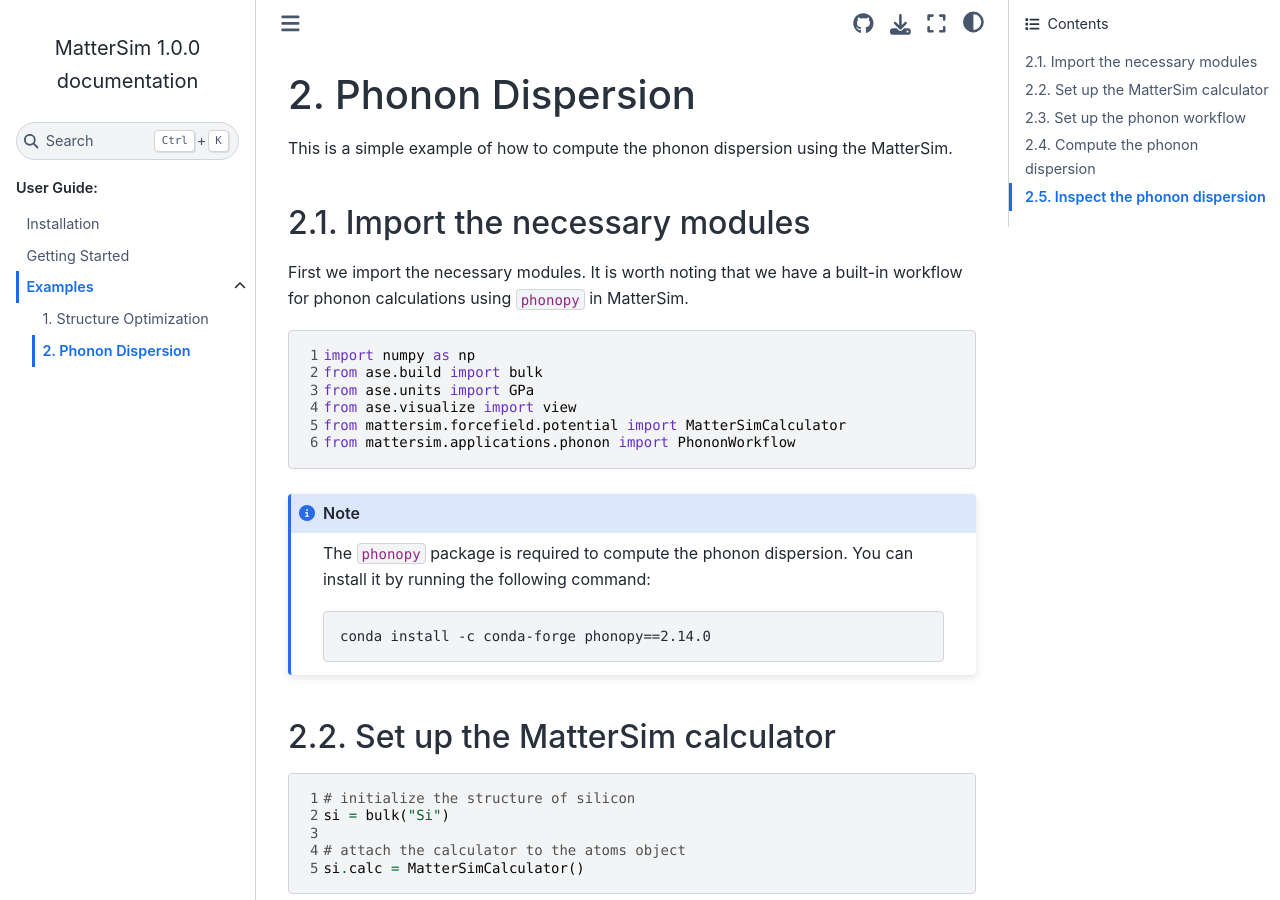
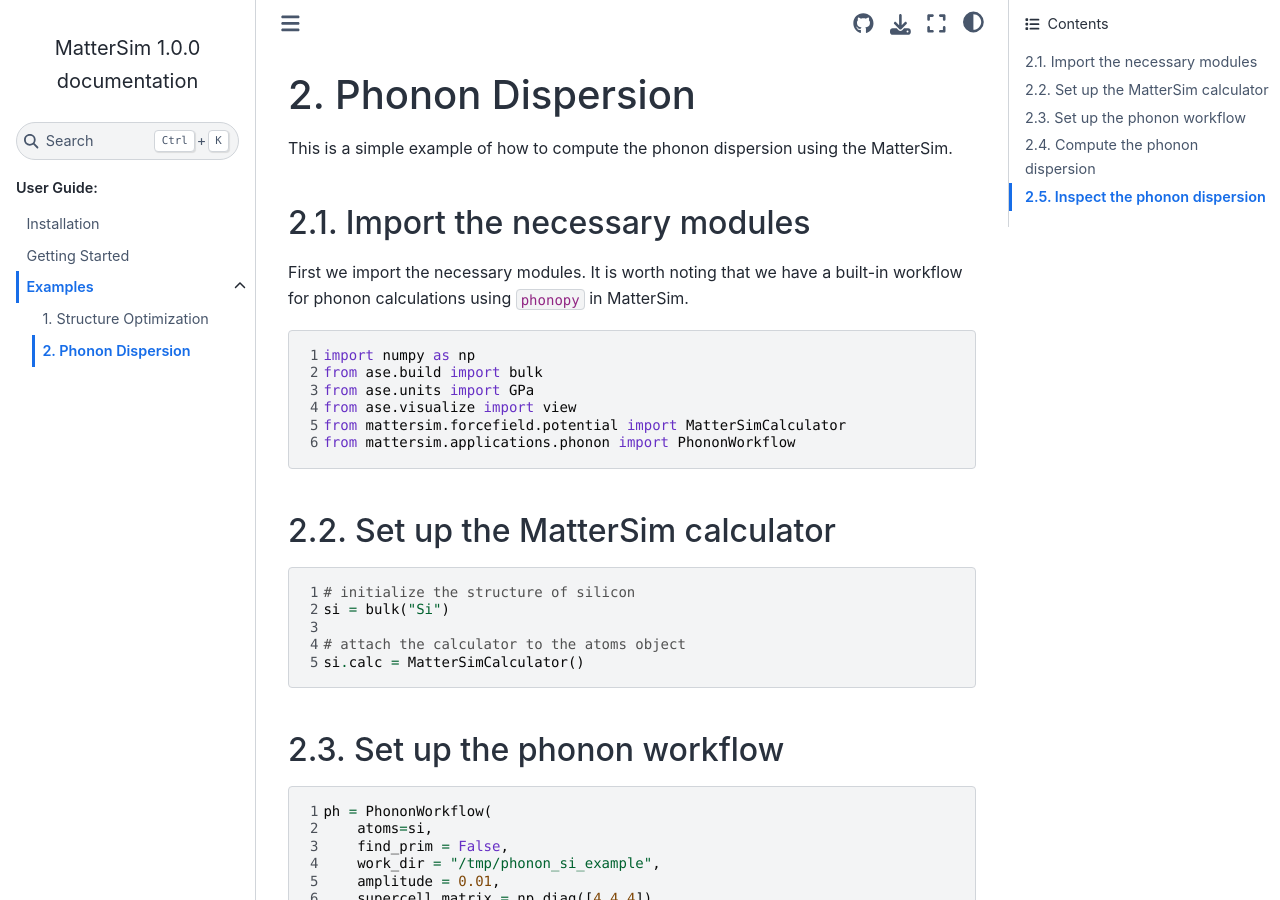
Before and after one commit to sj-cha/mattersim-LR, a Sphinx documentation site: the page built from docs/examples/phonon_example.rst, in a window 1280 px wide and 900 px high. Built offline with Sphinx 7.4.7 and the Sphinx Book theme 1.1.4, drawn with Linux system fonts in a browser that asks for light colours.

Commit message:
ci: update workflows (#72)
* add test os and py versions

* remove windows test

* remove unnecessary step

* try to split building and testing steps

* install required packages for testing

* update torch version requirement

* move phonopy dependency to pyproject

* remove notes on phonopy dependence

* update workflow

* update workflow

* update workflow

* disable editable installation in workflows

* cat modified yaml, just in case

* update workflow

* update test task

* simplify workflow

---------

Co-authored-by: yanghan-microsoft <hanyang@microsoft.com>

```diff
--- a/docs/examples/phonon_example.rst
+++ b/docs/examples/phonon_example.rst
@@ -18,15 +18,6 @@
     from ase.visualize import view
     from mattersim.forcefield.potential import MatterSimCalculator
     from mattersim.applications.phonon import PhononWorkflow
-
-.. note ::
-    The ``phonopy`` package is required to compute the phonon dispersion.
-    You can install it by running the following command:
-
-    .. code-block:: console
-
-        conda install -c conda-forge phonopy==2.14.0
-
 
 Set up the MatterSim calculator
 -------------------------------
--- a/environment.yaml
+++ b/environment.yaml
@@ -6,8 +6,6 @@
   - ca-certificates
   - openssl
   - numpy<2
-  - phonopy
-  - phono3py
   - cython>=0.29.32
   - setuptools>=45
   - wheel
--- a/pyproject.toml
+++ b/pyproject.toml
@@ -42,8 +42,9 @@
     "pydantic>=2.9.2",
     "pymatgen",
     "seekpath",
+    "phonopy",
     "torch-ema>=0.3",
-    "torch>=2.2.0",
+    "torch>=2.2.0,<2.5.0",
     "torch_geometric>=2.5.3",
     "torch_runstats>=0.2.0",
     "torchaudio>=2.2.0",
```
Also changed, not shown: 1 other file.
